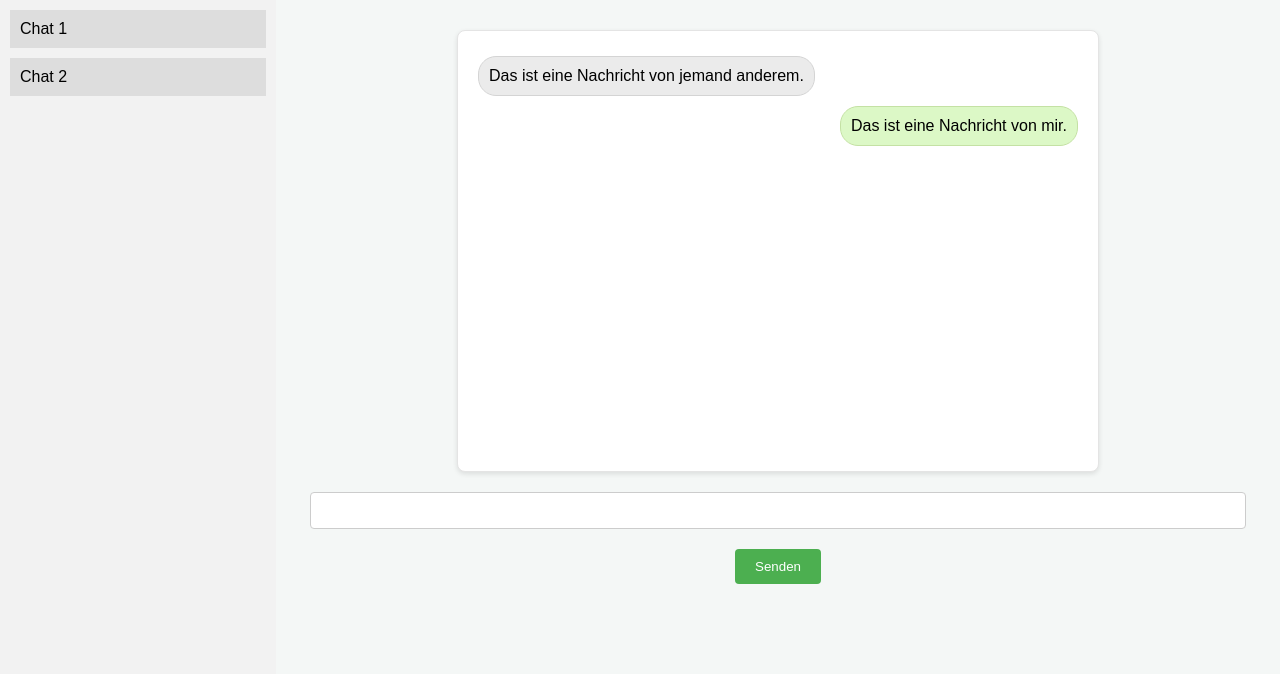
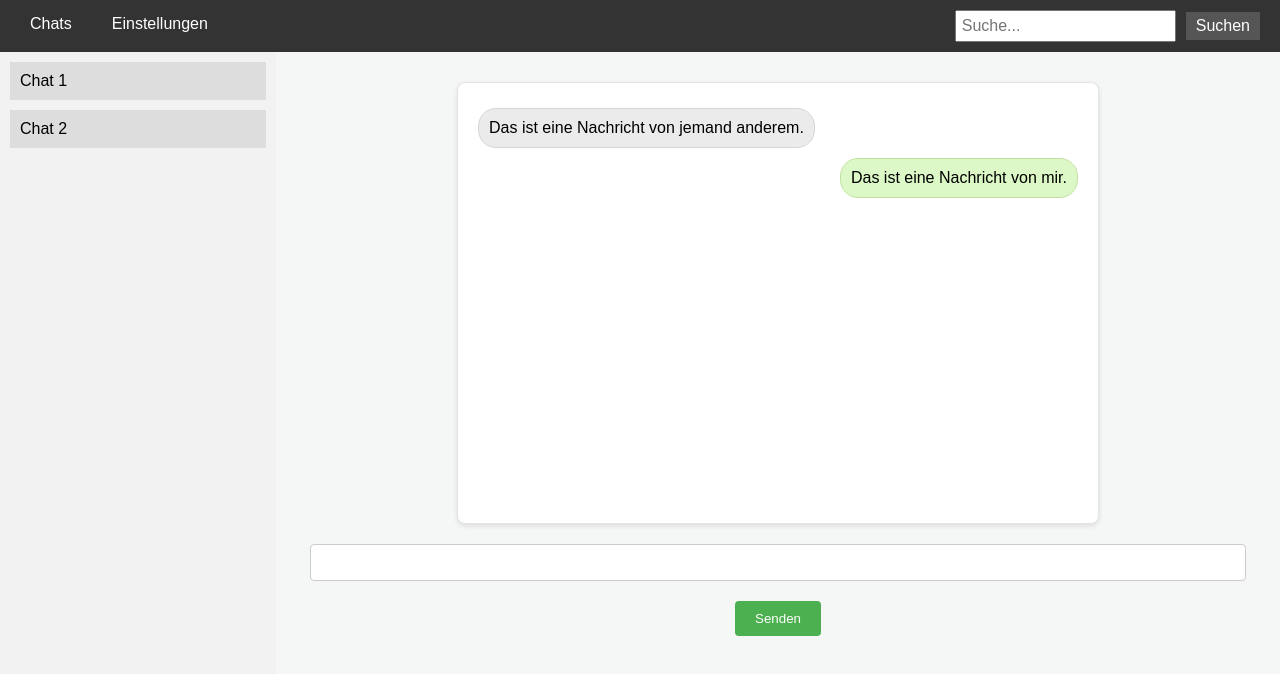
Before and after one commit to selimbeysimsek/realtimechatapp, a website: page chatArea.html in a window 1280 px wide. Drawn offline with nearby package versions, Linux system fonts and the light colour scheme; no server answers.

```diff
--- a/chatArea.html
+++ b/chatArea.html
@@ -7,6 +7,17 @@
   <link rel="stylesheet" href="style.css">
 </head>
 <body>
+  <nav id="top-nav">
+    <div class="nav-container">
+      <a href="#chat-selection" class="nav-link">Chats</a>
+      <!-- Füge hier weitere Navigationslinks hinzu, z.B. für Profilseite oder Einstellungen -->
+      <a href="#settings" class="nav-link">Einstellungen</a>
+      <div class="search-container">
+        <input type="text" id="search-input" placeholder="Suche...">
+        <button id="search-button">Suchen</button>
+      </div>
+    </div>
+  </nav>
   <div id="app-container">
     <div id="chat-selection">
       <!-- Chat-Auswahl hier -->
--- a/public/style.css
+++ b/public/style.css
@@ -1,3 +1,51 @@
+/* Nav-Area */
+#top-nav {
+  background-color: #333;
+  color: #fff;
+  padding: 10px 20px;
+}
+
+.nav-container {
+  display: flex;
+  justify-content: start;
+  gap: 20px;
+}
+
+.nav-link {
+  color: #fff;
+  text-decoration: none;
+  padding: 5px 10px;
+}
+
+.nav-link:hover {
+  background-color: #555;
+}
+
+.search-container {
+  margin-left: auto;
+  display: flex;
+  align-items: center;
+}
+
+#search-input {
+  padding: 5px;
+  margin-right: 10px;
+  font-size: 16px;
+}
+
+#search-button {
+  padding: 5px 10px;
+  background-color: #555;
+  color: white;
+  border: none;
+  cursor: pointer;
+  font-size: 16px;
+}
+
+#search-button:hover {
+  background-color: #666;
+}
+
 /* Grundlegende Reset-Stile für den Chat */
 #app-container {
   display: flex;
```
Also changed, not shown: app.js (+20 -3 lines), public/scriptSearch.js (added, +8 -0 lines), public/scriptChatArea.js (line endings or trailing spaces).
